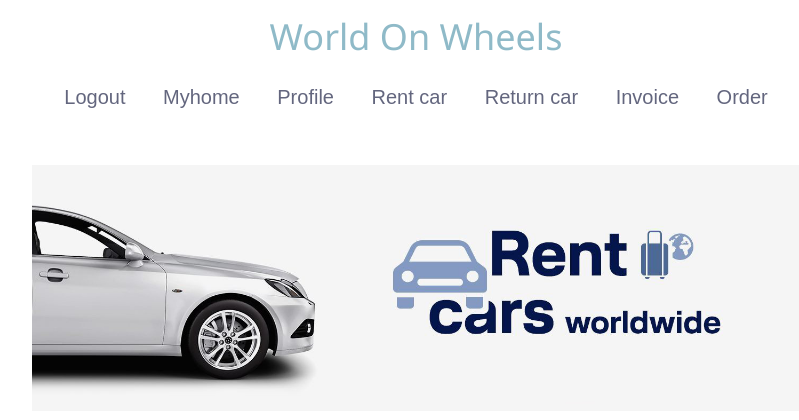
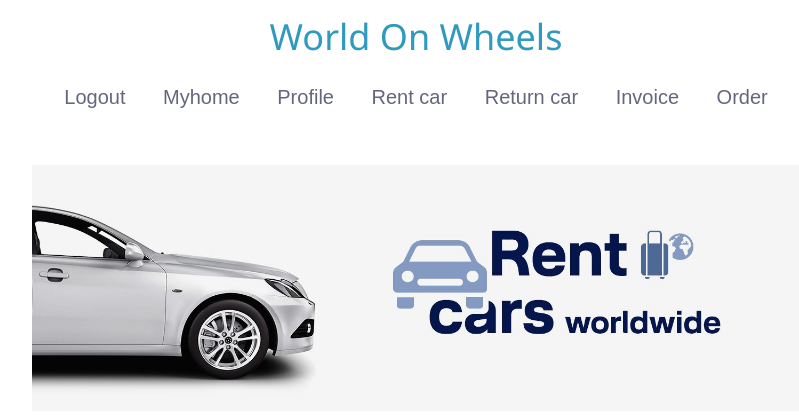
Before and after one commit to ningzhy3/Car-Rental-application, a Django app: page /customer_portal/auth/ in a window 1280 px wide. Shown: the top 420 px of the page, without its empty margins (224-1023 px from the left). Run offline with Django 3.2, Linux system fonts and the light colour scheme; the visitor is signed in with stand-in values (Sample User, id 1); some libraries are stand-ins or nearby versions.

Commit message:
Update base.html

```diff
--- a/WOW/customer_portal/templates/customer/base.html
+++ b/WOW/customer_portal/templates/customer/base.html
@@ -18,15 +18,6 @@
     border: 10px solid #f1f1f1;
     width:400px
   }
-
-  /* input[type=text], input[type=password] {
-    width: 100%;
-    padding: 12px 20px;
-    margin: 8px 0;
-    display: inline-block;
-    border: 1px solid #ccc;
-    box-sizing: border-box;
-  } */
 
   button {
     background-color: #4CAF50;
@@ -73,9 +64,9 @@
     align-items: center;
     justify-content: center;
     font-family: "Roboto", "Lucida Grande", "DejaVu Sans", "Bitstream Vera Sans", Verdana, Arial, sans-serif;
-    font-weight: bold;
+    font-weight:bolder;
     font-size: 30px;
-    color:rgb(143, 186, 200)
+    color:rgb(47, 154, 190)
   }
   .pic-center {
     display: block;
```
